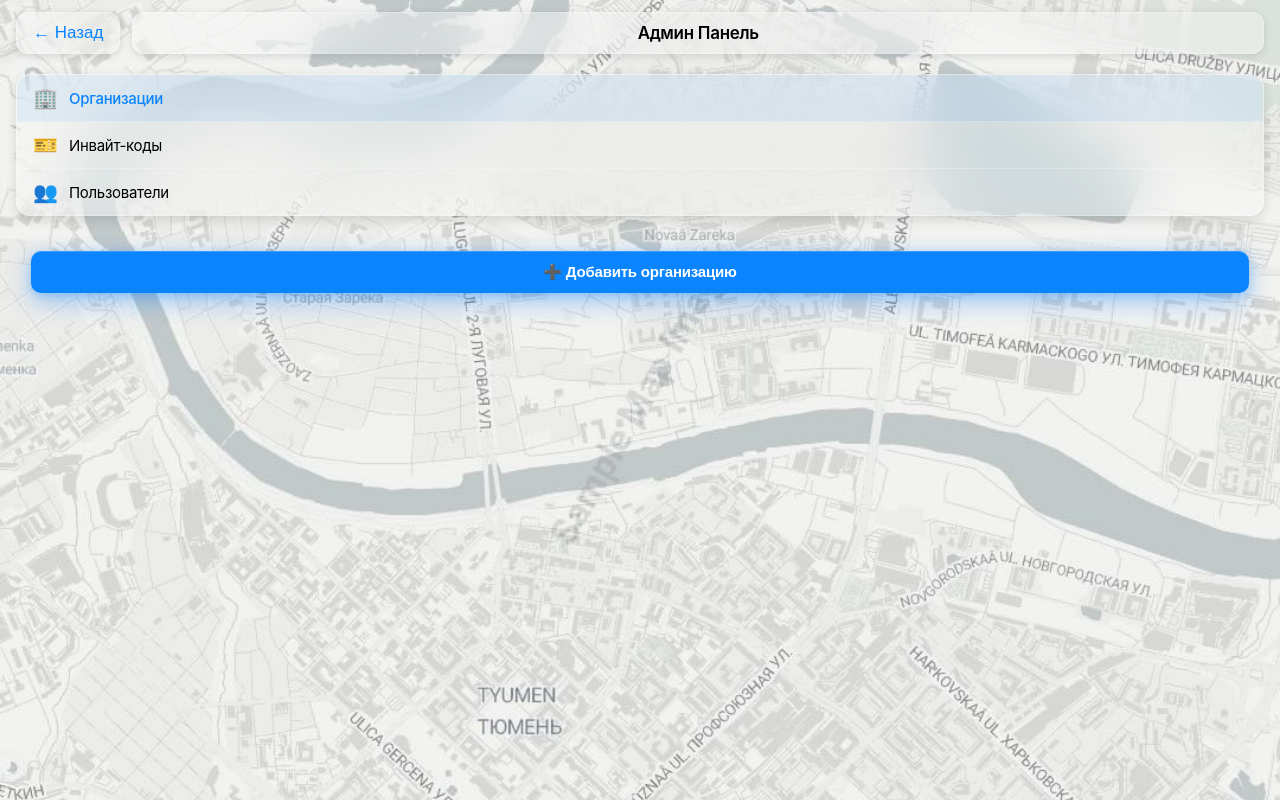
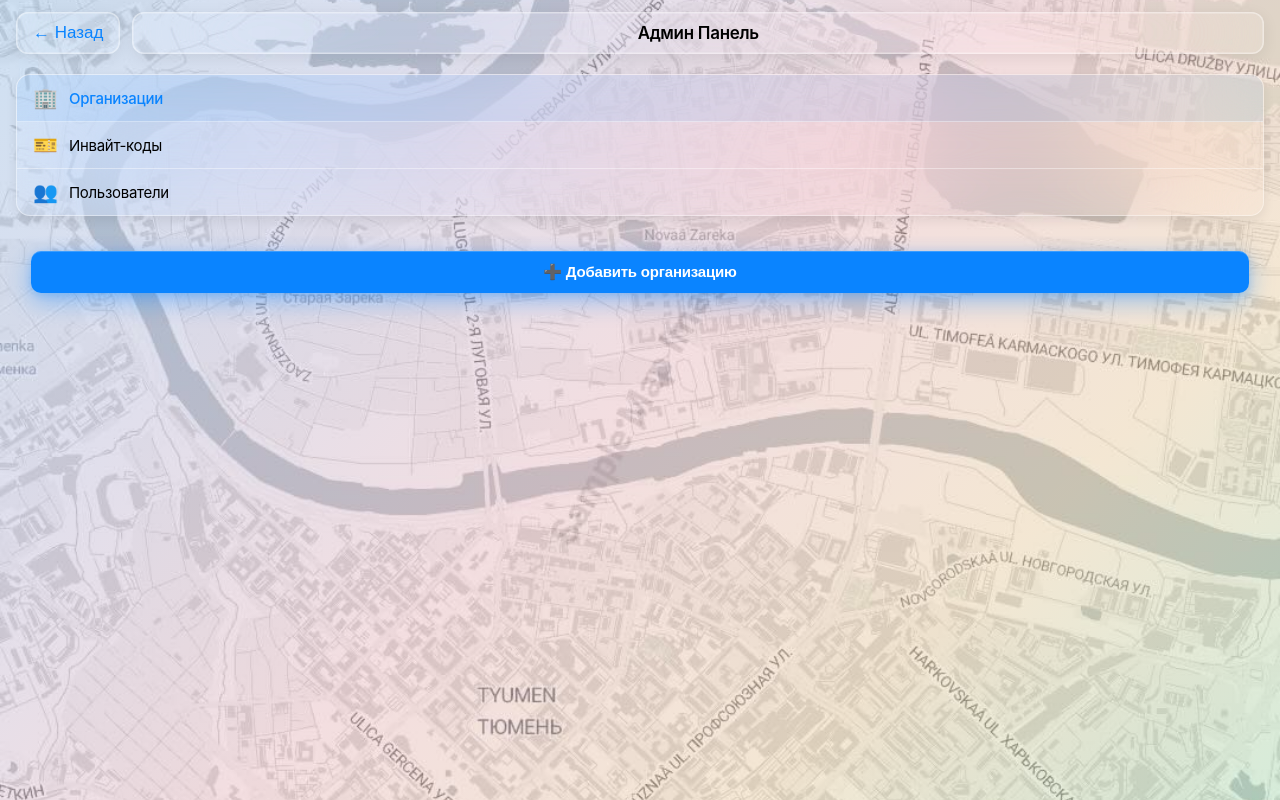
Before and after one commit to ihorxshdy/freighthub, a Flask app: page /admin in a window 1280 px wide. Run offline with Flask 3, Linux system fonts and the light colour scheme; parts of the project's set-up code (start-up, migrations or seed data) failed here and were passed over; some libraries are stand-ins or nearby versions.

Commit message:
Полная переработка liquid glass эффекта по стандартам iOS: прозрачность 0.15 (light) / 0.25 (dark), blur 60-80px, saturate 200%, яркие цветные градиенты фона, тонкие светящиеся границы, inset shadows для vibrancy эффекта

```diff
--- a/webapp/static/css/style.css
+++ b/webapp/static/css/style.css
@@ -8,13 +8,13 @@
     --tg-theme-button-text-color: #ffffff;
     --tg-theme-secondary-bg-color: #f5f5f7;
 
-    /* Liquid Glass variables */
-    --glass-bg: rgba(255, 255, 255, 0.30);
-    --glass-border: rgba(255, 255, 255, 0.25);
-    --glass-shadow: rgba(0, 0, 0, 0.12);
-    --glass-hover: rgba(255, 255, 255, 0.40);
-    --gradient-start: rgba(255, 255, 255, 0.20);
-    --gradient-end: rgba(255, 255, 255, 0.08);
+    /* True iOS Liquid Glass variables - LIGHT THEME */
+    --glass-bg: rgba(255, 255, 255, 0.15);
+    --glass-border: rgba(255, 255, 255, 0.40);
+    --glass-shadow: rgba(0, 0, 0, 0.08);
+    --glass-hover: rgba(255, 255, 255, 0.25);
+    --gradient-start: rgba(255, 255, 255, 0.25);
+    --gradient-end: rgba(255, 255, 255, 0.05);
 
     /* Our custom variables for light theme */
     --card-bg: var(--tg-theme-secondary-bg-color, #ffffff);
@@ -89,7 +89,15 @@ html {
 body {
     font-family: -apple-system, BlinkMacSystemFont, 'SF Pro Display', 'SF Pro Text', 'Segoe UI', Roboto, Helvetica, Arial, sans-serif;
     background-color: #f5f5f7;
-    background-image: url('../images/background_day.jpg');
+    background-image:
+        linear-gradient(135deg,
+            rgba(0, 122, 255, 0.15) 0%,
+            rgba(88, 86, 214, 0.12) 25%,
+            rgba(255, 45, 85, 0.10) 50%,
+            rgba(255, 149, 0, 0.12) 75%,
+            rgba(52, 199, 89, 0.15) 100%
+        ),
+        url('../images/background_day.jpg');
     background-size: cover;
     background-position: center;
     background-attachment: fixed;
@@ -401,8 +425,8 @@ body.theme-dark {
 /* Группа меню (обертка для элементов) */
 .menu-group {
     background: var(--glass-bg);
-    backdrop-filter: blur(30px) saturate(180%);
-    -webkit-backdrop-filter: blur(30px) saturate(180%);
+    backdrop-filter: blur(60px) saturate(200%);
+    -webkit-backdrop-filter: blur(60px) saturate(200%);
     border: 1px solid var(--glass-border);
     border-radius: 14px;
     overflow: hidden;
--- a/webapp/templates/admin.html
+++ b/webapp/templates/admin.html
@@ -29,8 +29,8 @@
 
         .admin-back-btn {
             background: var(--glass-bg);
-            backdrop-filter: blur(20px);
-            -webkit-backdrop-filter: blur(20px);
+            backdrop-filter: blur(60px) saturate(200%);
+            -webkit-backdrop-filter: blur(60px) saturate(200%);
             border: 1px solid var(--glass-border);
             border-radius: 12px;
             padding: 10px 16px;
@@ -43,7 +43,8 @@
             align-items: center;
             gap: 6px;
             flex-shrink: 0;
-            box-shadow: 0 2px 8px var(--glass-shadow);
+            box-shadow: 0 4px 16px var(--glass-shadow),
+                        0 0 0 0.5px var(--glass-border) inset;
         }
 
         .admin-back-btn:active {
@@ -53,12 +54,13 @@
 
         .admin-title-card {
             background: var(--glass-bg);
-            backdrop-filter: blur(20px);
-            -webkit-backdrop-filter: blur(20px);
+            backdrop-filter: blur(60px) saturate(200%);
+            -webkit-backdrop-filter: blur(60px) saturate(200%);
             border: 1px solid var(--glass-border);
             border-radius: 12px;
             padding: 10px 16px;
-            box-shadow: 0 2px 8px var(--glass-shadow);
+            box-shadow: 0 4px 16px var(--glass-shadow),
+                        0 0 0 0.5px var(--glass-border) inset;
             flex: 1;
             text-align: center;
         }
@@ -125,6 +127,8 @@
 
         .code-badge {
             background: var(--glass-bg);
+            backdrop-filter: blur(60px) saturate(200%);
+            -webkit-backdrop-filter: blur(60px) saturate(200%);
             border: 1px solid var(--glass-border);
             border-radius: 8px;
             padding: 8px 4px;
@@ -133,6 +137,8 @@
             font-size: 12px;
             font-weight: 500;
             transition: all 0.2s;
+            box-shadow: 0 2px 8px var(--glass-shadow),
+                        0 0 0 0.5px var(--glass-border) inset;
         }
 
         .code-badge.used {
@@ -230,15 +236,16 @@
 
         .modal-dialog {
             background: var(--glass-bg);
-            backdrop-filter: blur(40px);
-            -webkit-backdrop-filter: blur(40px);
+            backdrop-filter: blur(70px) saturate(200%);
+            -webkit-backdrop-filter: blur(70px) saturate(200%);
             border: 1px solid var(--glass-border);
             border-radius: 20px;
             max-width: 400px;
             width: 100%;
             max-height: 80vh;
             overflow-y: auto;
-            box-shadow: 0 20px 60px rgba(0, 0, 0, 0.3);
+            box-shadow: 0 20px 60px rgba(0, 0, 0, 0.4),
+                        0 0 0 0.5px var(--glass-border) inset;
         }
 
         .modal-header {
```
Also changed, not shown: other parts of webapp/static/css/style.css (+61 -45 lines).
